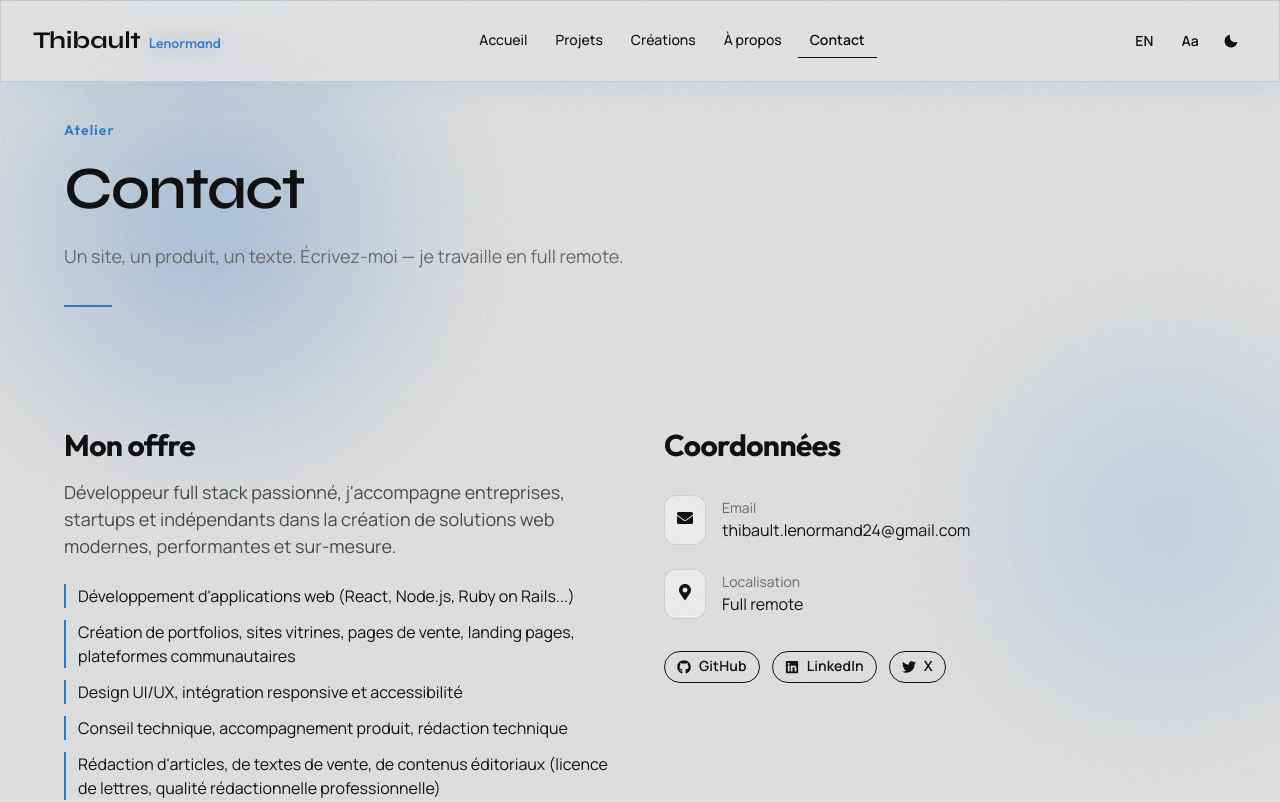
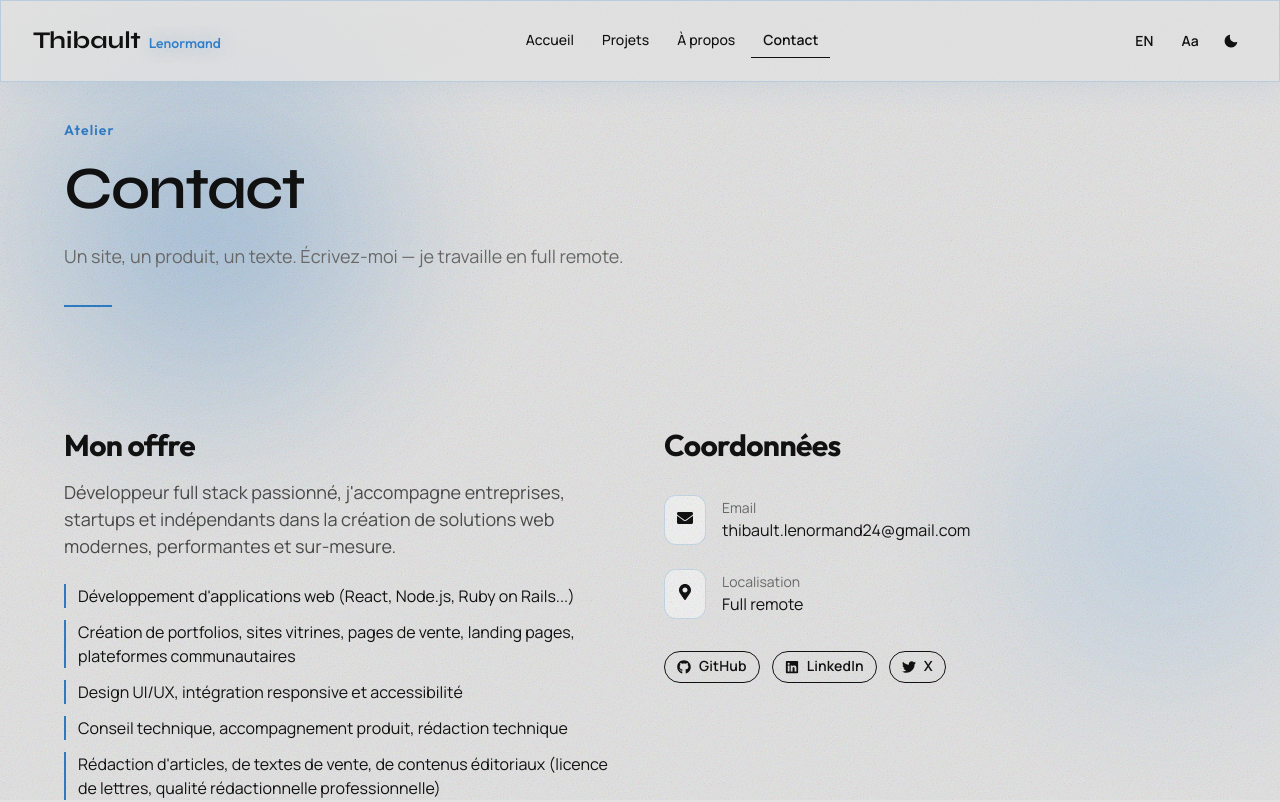
Before and after one commit to ThibaultL24/Portfolio, a React (Vite) app: page /contact in a window 1280 px wide. Shown: the top 802 px of the page. Built offline with nearby package versions, Linux system fonts and the light colour scheme; a web font is replaced by a local one.

Commit message:
Simplify navigation and add brand motion hooks

```diff
--- a/src/shared/layout/Navbar.jsx
+++ b/src/shared/layout/Navbar.jsx
@@ -27,7 +27,6 @@ const Navbar = () => {
   const navLinks = [
     { to: "/", label: t("nav.home") },
     { to: "/projects", label: t("nav.projects") },
-    { to: "/creations", label: t("nav.creations") },
     { to: "/about", label: t("nav.about") },
     { to: "/contact", label: t("nav.contact") },
   ];
@@ -42,6 +41,7 @@ const Navbar = () => {
       key={link.to}
       onClick={onClick}
       variant="ghost"
+      className="portfolio-nav-link"
       px={3}
       h="auto"
       py={2}
@@ -68,7 +68,7 @@ const Navbar = () => {
       zIndex={1000}
       top={0}
       left={0}
-      className="glass"
+      className="glass portfolio-navigation"
       bg="brand.nav"
       borderBottom="1px solid"
       borderColor="brand.line"
```
